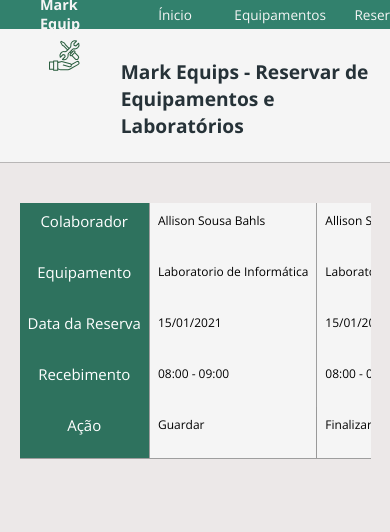
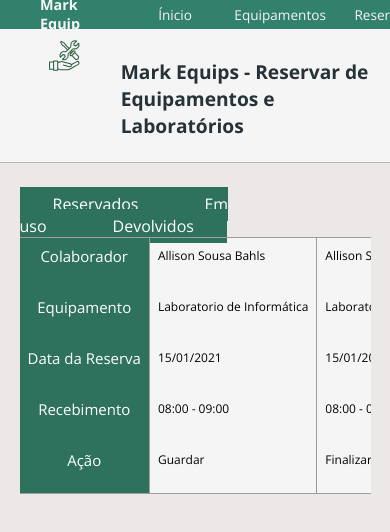
Before and after one commit to AllisonSBahls/mark-equips, a React (Create React App) app in the folder markequip-app/: page / in a window 390 px wide. Shown: the top 532 px of the page. Built offline with nearby package versions, Linux system fonts and the light colour scheme.

Commit message:
Add table responsive for reserver

```diff
--- a/markequip-app/src/Home/index.tsx
+++ b/markequip-app/src/Home/index.tsx
@@ -1,8 +1,10 @@
+import "./styles.css";
 export default function Home() {
     return (
-        <>
-        <div>
+        <div className="main-container">
+            <a className="btn-reserver" href="/#">Reservados</a>
+            <a className="btn-using" href="/#">Em uso</a>
+            <a className="btn-" href="/#">Devolvidos</a>
         </div>
-        </>
     );
 }
--- a/markequip-app/src/Home/styles.css
+++ b/markequip-app/src/Home/styles.css
@@ -1,3 +1,26 @@
-.main-home{
-    background: black;
+.main-container{
+    width: 90%;
+    margin-top: 30px;
+    margin-left: 5%;
 }
+
+.main-container a{
+    padding-right: 2em;
+    padding-left: 2em;
+    padding-top: 0.3em;
+    padding-bottom: 0.3em;
+    transition: all .5s;
+    border: 1px solid transparent;
+    background: var(--secondary-color);
+    color: white;
+}
+
+.main-container a:hover{
+    background: var(--primary-hover-color);
+    border: 1px solid var(--ligh-color);
+}
+
+
+.btn-reserver{
+    display: inline;
+}
--- a/markequip-app/src/Reservations/styles.css
+++ b/markequip-app/src/Reservations/styles.css
@@ -1,6 +1,5 @@
 .reservations-container{
     width: 90%;
-    margin-top: 40px;
     margin-left: 5%;
     background: var(--ligh-color);
 }
@@ -13,6 +12,7 @@
 }
 
 .table {
+    border-top: #9e9e9e solid 1px;
     border-bottom: #9e9e9e solid 1px;
     width: 100%;
     margin-bottom: 20px;
```
